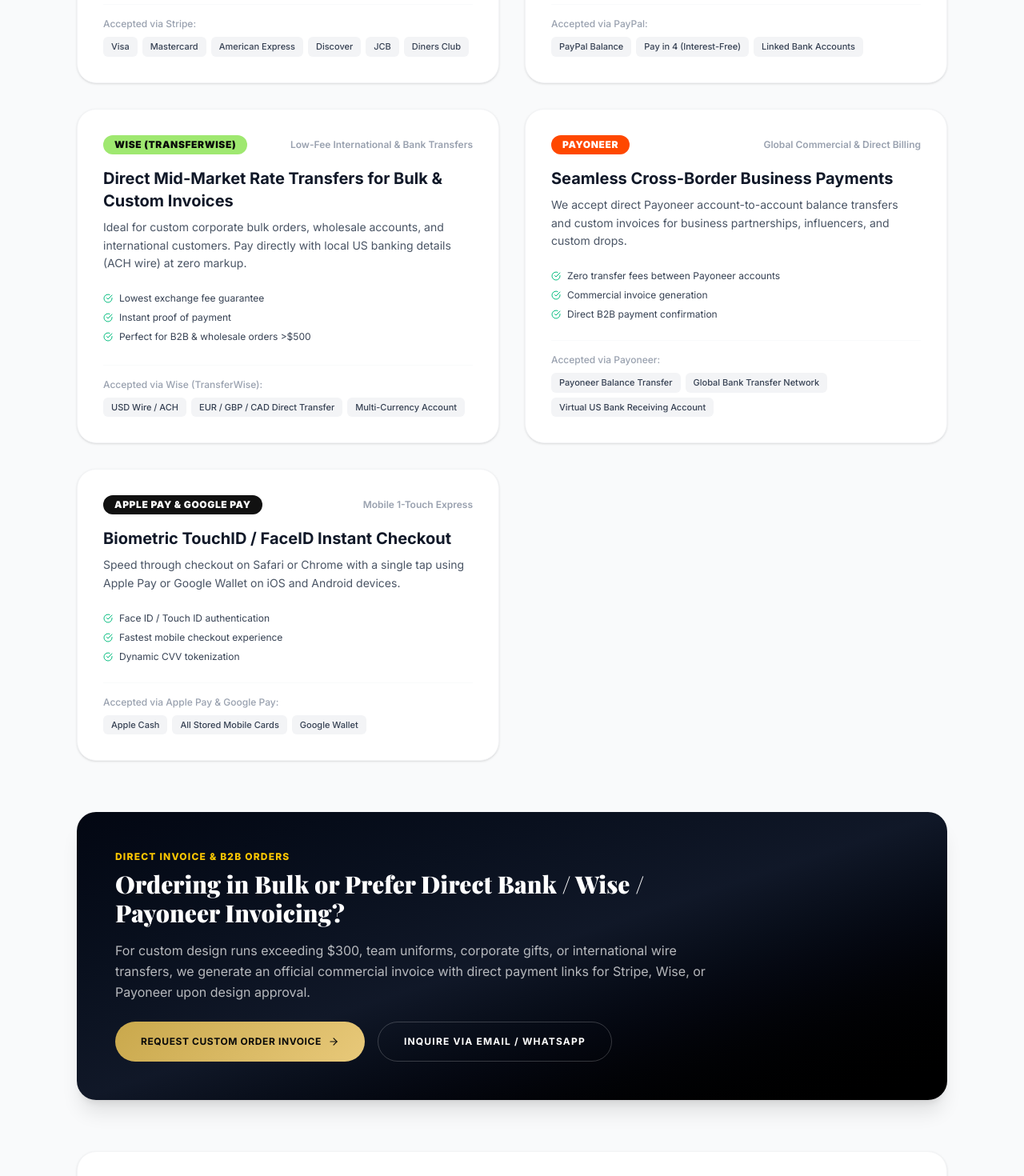
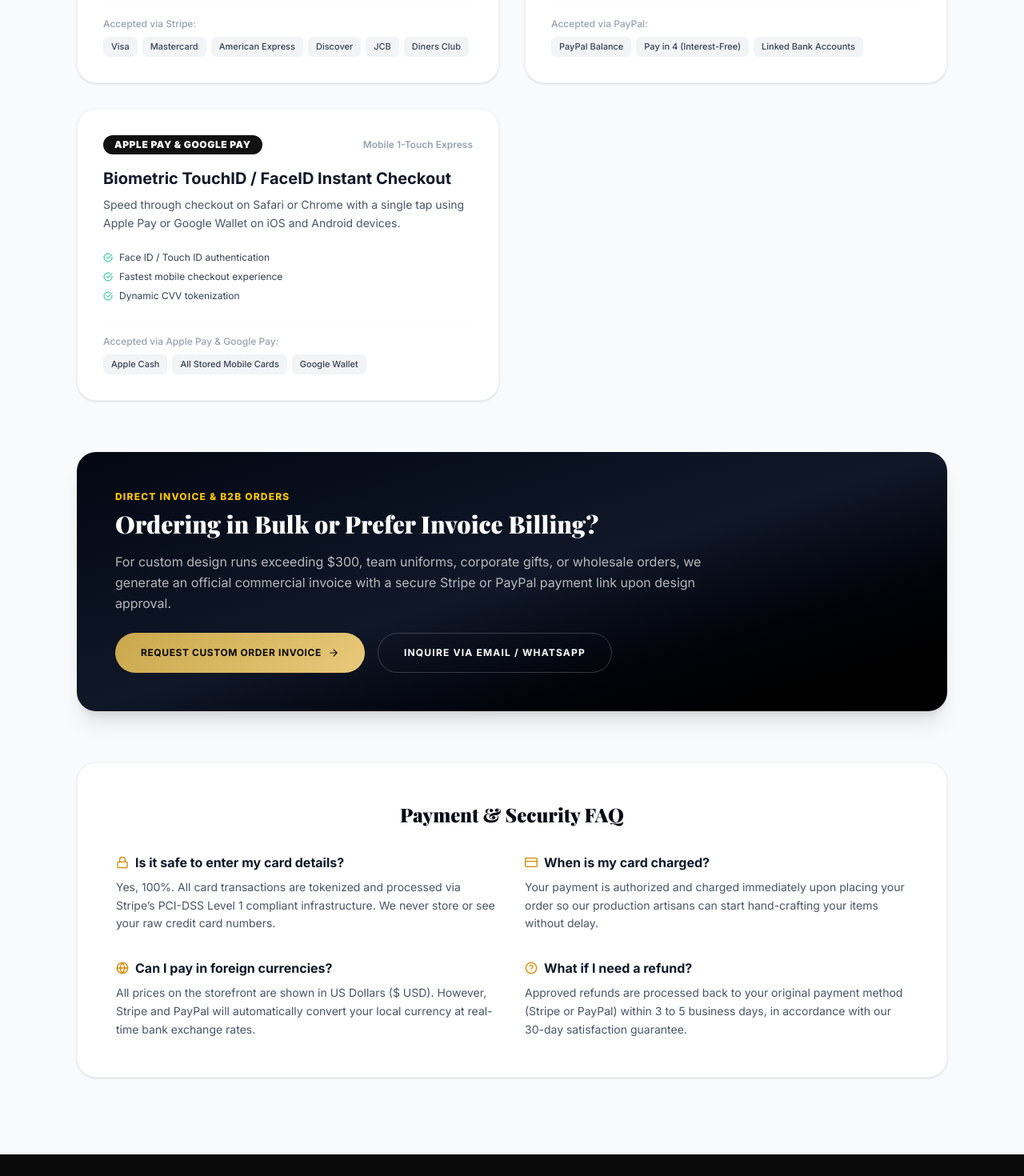
Before and after one commit to youssefecommerce2025-pixel/you, a React (Vite) app in the folder kandoulcustomz/: page /payment-methods in a window 1280 px wide. Shown: the part 960-2430 px from the top of the page at 80% size. Built offline with nearby package versions, Linux system fonts and the light colour scheme; a web font is replaced by a local one.

Commit message:
fix: remove Wise and Payoneer from payment methods
Keep Stripe, PayPal, Apple Pay, and Google Pay only across
Payment Methods, cart, shop, FAQ, footer, and trust badges.

Co-authored-by: youssefecommerce2025-pixel <youssefecommerce2025-pixel@users.noreply.github.com>

```diff
--- a/kandoulcustomz/src/components/CartDrawer.jsx
+++ b/kandoulcustomz/src/components/CartDrawer.jsx
@@ -247,7 +247,7 @@ export default function CartDrawer({ open, onClose, cart, onRemove, onUpdateQty,
             {/* Payment Trust Badges */}
             <div className="pt-2 text-center">
               <p className="text-[10px] text-gray-400 mb-1.5 flex items-center justify-center gap-1">
-                <FiShield className="text-emerald-500" /> Accepted: Stripe • PayPal • Wise • Payoneer • Apple Pay
+                <FiShield className="text-emerald-500" /> Accepted: Stripe • PayPal • Apple Pay • Google Pay
               </p>
               <Link
                 to="/payment-methods"
--- a/kandoulcustomz/src/components/Footer.jsx
+++ b/kandoulcustomz/src/components/Footer.jsx
@@ -111,9 +111,6 @@ export default function Footer() {
               🅿️ PayPal Protected
             </Link>
             <Link to="/payment-methods" className="text-white/40 hover:text-yellow-400 text-xs font-medium px-3 py-1 border border-white/10 rounded-full transition-colors">
-              ⚡ Wise & Payoneer
-            </Link>
-            <Link to="/payment-methods" className="text-white/40 hover:text-yellow-400 text-xs font-medium px-3 py-1 border border-white/10 rounded-full transition-colors">
               🍎 Apple Pay & Google Pay
             </Link>
           </div>
--- a/kandoulcustomz/src/components/TrustBadges.jsx
+++ b/kandoulcustomz/src/components/TrustBadges.jsx
@@ -2,7 +2,7 @@ const badges = [
   { icon: '📦', title: 'Tracked US Delivery', sub: '3 to 7 business days' },
   { icon: '✅', title: '100% Satisfaction', sub: 'Love it or we replace it' },
   { icon: '🌿', title: 'Organic Cotton', sub: 'GOTS-certified & ethical' },
-  { icon: '🔒', title: 'Secure Checkout', sub: 'Stripe, PayPal, Wise, Payoneer' },
+  { icon: '🔒', title: 'Secure Checkout', sub: 'Stripe, PayPal, Apple Pay' },
   { icon: '🎁', title: 'Gift Packaging', sub: 'Add custom notes & wrap' },
   { icon: '↩️', title: 'Easy Returns', sub: '30-day hassle-free guarantee' },
 ]
--- a/kandoulcustomz/src/pages/FAQ.jsx
+++ b/kandoulcustomz/src/pages/FAQ.jsx
@@ -110,7 +110,7 @@ const faqGroups = [
       },
       {
         q: 'What payment methods do you accept?',
-        a: "We accept all major credit/debit cards via Stripe (Visa, Mastercard, Amex, Discover), PayPal, Wise, Payoneer, and Apple Pay."
+        a: "We accept all major credit/debit cards via Stripe (Visa, Mastercard, Amex, Discover), PayPal, Apple Pay, and Google Pay."
       },
     ]
   },
--- a/kandoulcustomz/src/pages/PaymentMethods.jsx
+++ b/kandoulcustomz/src/pages/PaymentMethods.jsx
@@ -1,7 +1,7 @@
 import { Link } from 'react-router-dom'
 import { FiShield, FiLock, FiCheckCircle, FiCreditCard, FiGlobe, FiHelpCircle, FiArrowRight } from 'react-icons/fi'
 import { FaCcVisa, FaCcMastercard, FaCcAmex, FaCcDiscover, FaPaypal, FaApplePay, FaGooglePay } from 'react-icons/fa'
-import { SiStripe, SiWise } from 'react-icons/si'
+import { SiStripe } from 'react-icons/si'
 
 const paymentGateways = [
   {
@@ -22,26 +22,6 @@ const paymentGateways = [
     supportedCards: ['PayPal Balance', 'Pay in 4 (Interest-Free)', 'Linked Bank Accounts'],
     features: ['PayPal 180-Day Buyer Protection', 'No need to re-enter card numbers', 'Supports multi-currency conversion'],
     color: '#003087',
-    textColor: 'text-white'
-  },
-  {
-    name: 'Wise (TransferWise)',
-    badge: 'Low-Fee International & Bank Transfers',
-    tagline: 'Direct Mid-Market Rate Transfers for Bulk & Custom Invoices',
-    description: 'Ideal for custom corporate bulk orders, wholesale accounts, and international customers. Pay directly with local US banking details (ACH wire) at zero markup.',
-    supportedCards: ['USD Wire / ACH', 'EUR / GBP / CAD Direct Transfer', 'Multi-Currency Account'],
-    features: ['Lowest exchange fee guarantee', 'Instant proof of payment', 'Perfect for B2B & wholesale orders >$500'],
-    color: '#9FE870',
-    textColor: 'text-gray-950'
-  },
-  {
-    name: 'Payoneer',
-    badge: 'Global Commercial & Direct Billing',
-    tagline: 'Seamless Cross-Border Business Payments',
-    description: 'We accept direct Payoneer account-to-account balance transfers and custom invoices for business partnerships, influencers, and custom drops.',
-    supportedCards: ['Payoneer Balance Transfer', 'Global Bank Transfer Network', 'Virtual US Bank Receiving Account'],
-    features: ['Zero transfer fees between Payoneer accounts', 'Commercial invoice generation', 'Direct B2B payment confirmation'],
-    color: '#FF4800',
     textColor: 'text-white'
   },
   {
@@ -88,7 +68,6 @@ export default function PaymentMethods() {
             <span title="Apple Pay" className="hover:text-black transition-colors"><FaApplePay /></span>
             <span title="Google Pay" className="hover:text-green-600 transition-colors"><FaGooglePay /></span>
             <span title="Stripe" className="text-2xl font-bold flex items-center gap-1 text-indigo-600"><SiStripe size={32} /></span>
-            <span title="Wise" className="text-2xl font-bold flex items-center gap-1 text-emerald-600"><SiWise size={32} /></span>
           </div>
         </div>
 
@@ -130,17 +109,17 @@ export default function PaymentMethods() {
           ))}
         </div>
 
-        {/* Custom B2B / Wise / Payoneer Instructions for Bulk Custom Orders */}
+        {/* Custom B2B / Invoice Instructions for Bulk Custom Orders */}
         <div className="bg-gradient-to-br from-gray-950 via-gray-900 to-black rounded-3xl p-8 sm:p-12 text-white shadow-xl mb-16 relative overflow-hidden">
           <div className="relative z-10 max-w-3xl">
             <span className="text-xs font-extrabold uppercase tracking-widest text-yellow-400 mb-2 block">
               Direct Invoice & B2B Orders
             </span>
             <h2 className="text-2xl sm:text-3xl font-black mb-4" style={{ fontFamily: "'Playfair Display', serif" }}>
-              Ordering in Bulk or Prefer Direct Bank / Wise / Payoneer Invoicing?
+              Ordering in Bulk or Prefer Invoice Billing?
             </h2>
             <p className="text-white/70 text-sm sm:text-base leading-relaxed mb-6">
-              For custom design runs exceeding $300, team uniforms, corporate gifts, or international wire transfers, we generate an official commercial invoice with direct payment links for Stripe, Wise, or Payoneer upon design approval.
+              For custom design runs exceeding $300, team uniforms, corporate gifts, or wholesale orders, we generate an official commercial invoice with a secure Stripe or PayPal payment link upon design approval.
             </p>
             <div className="flex flex-col sm:flex-row gap-4">
               <Link
@@ -186,7 +165,7 @@ export default function PaymentMethods() {
                 <FiGlobe className="text-yellow-600" /> Can I pay in foreign currencies?
               </h4>
               <p className="text-sm text-gray-600 leading-relaxed">
-                All prices on the storefront are shown in US Dollars ($ USD). However, Stripe, PayPal, Wise, and Payoneer will automatically convert your local currency at real-time bank exchange rates.
+                All prices on the storefront are shown in US Dollars ($ USD). However, Stripe and PayPal will automatically convert your local currency at real-time bank exchange rates.
               </p>
             </div>
             <div>
@@ -194,7 +173,7 @@ export default function PaymentMethods() {
                 <FiHelpCircle className="text-yellow-600" /> What if I need a refund?
               </h4>
               <p className="text-sm text-gray-600 leading-relaxed">
-                Approved refunds are processed back to your original payment method (Stripe, PayPal, Wise) within 3 to 5 business days, in accordance with our 30-day satisfaction guarantee.
+                Approved refunds are processed back to your original payment method (Stripe or PayPal) within 3 to 5 business days, in accordance with our 30-day satisfaction guarantee.
               </p>
             </div>
           </div>
--- a/kandoulcustomz/src/pages/Shop.jsx
+++ b/kandoulcustomz/src/pages/Shop.jsx
@@ -275,7 +275,7 @@ function ProductDetail({ product, addToCart }) {
             <div className="space-y-4">
               <div><p className="font-bold text-sm mb-1">Care Instructions</p><p className="text-gray-500 text-sm">{product.care}</p></div>
               <div><p className="font-bold text-sm mb-1">US Delivery Time</p><p className="text-gray-500 text-sm">Delivered to your door in 3 to 7 business days via USPS/FedEx tracked service. Free shipping applies on all US orders over $75.</p></div>
-              <div><p className="font-bold text-sm mb-1">Accepted Payment Methods</p><p className="text-gray-500 text-sm">Stripe (Visa, Mastercard, Amex, Discover), PayPal, Wise, Payoneer, and Apple Pay.</p></div>
+              <div><p className="font-bold text-sm mb-1">Accepted Payment Methods</p><p className="text-gray-500 text-sm">Stripe (Visa, Mastercard, Amex, Discover), PayPal, Apple Pay, and Google Pay.</p></div>
               <div><p className="font-bold text-sm mb-1">Returns & Satisfaction</p><p className="text-gray-500 text-sm">Not completely thrilled? We accept returns within 30 days of delivery. Items must be unworn and unwashed. Contact us at hello@julofficial.com or via WhatsApp.</p></div>
             </div>
           )}
```
